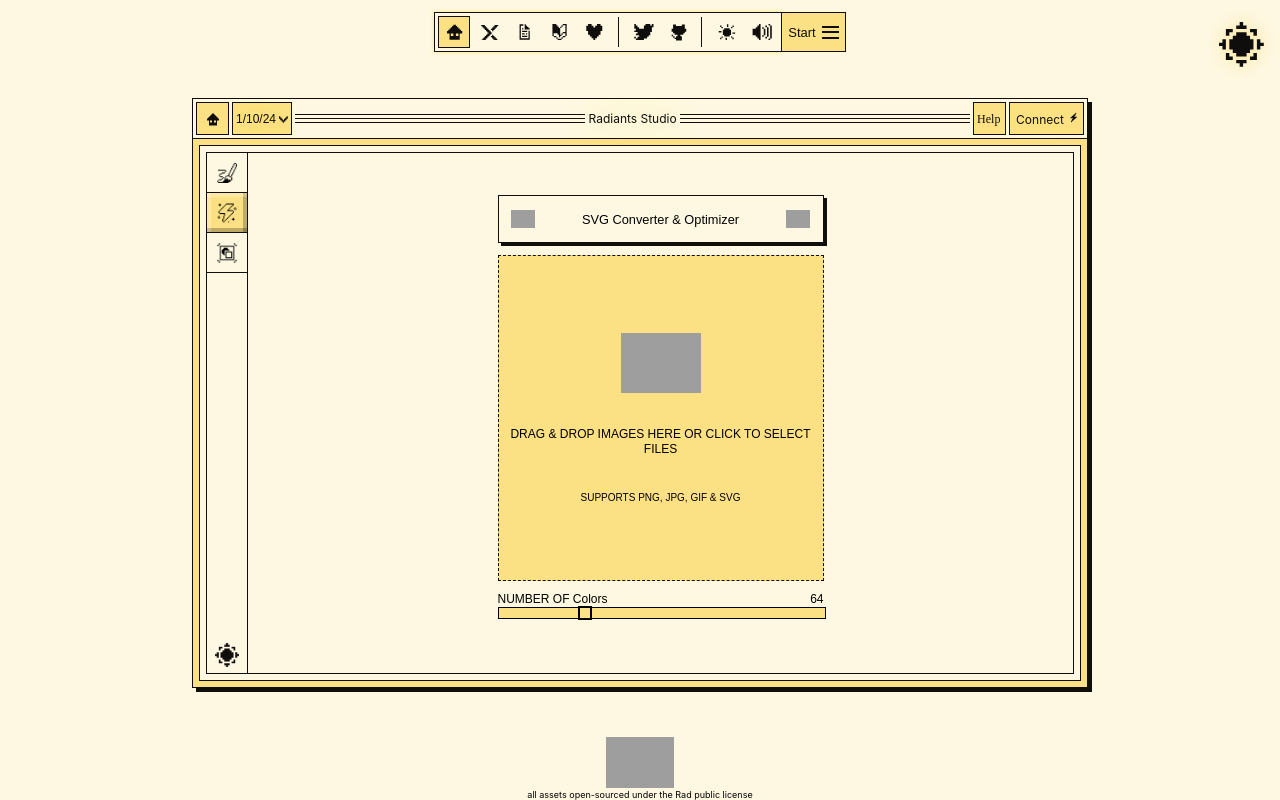
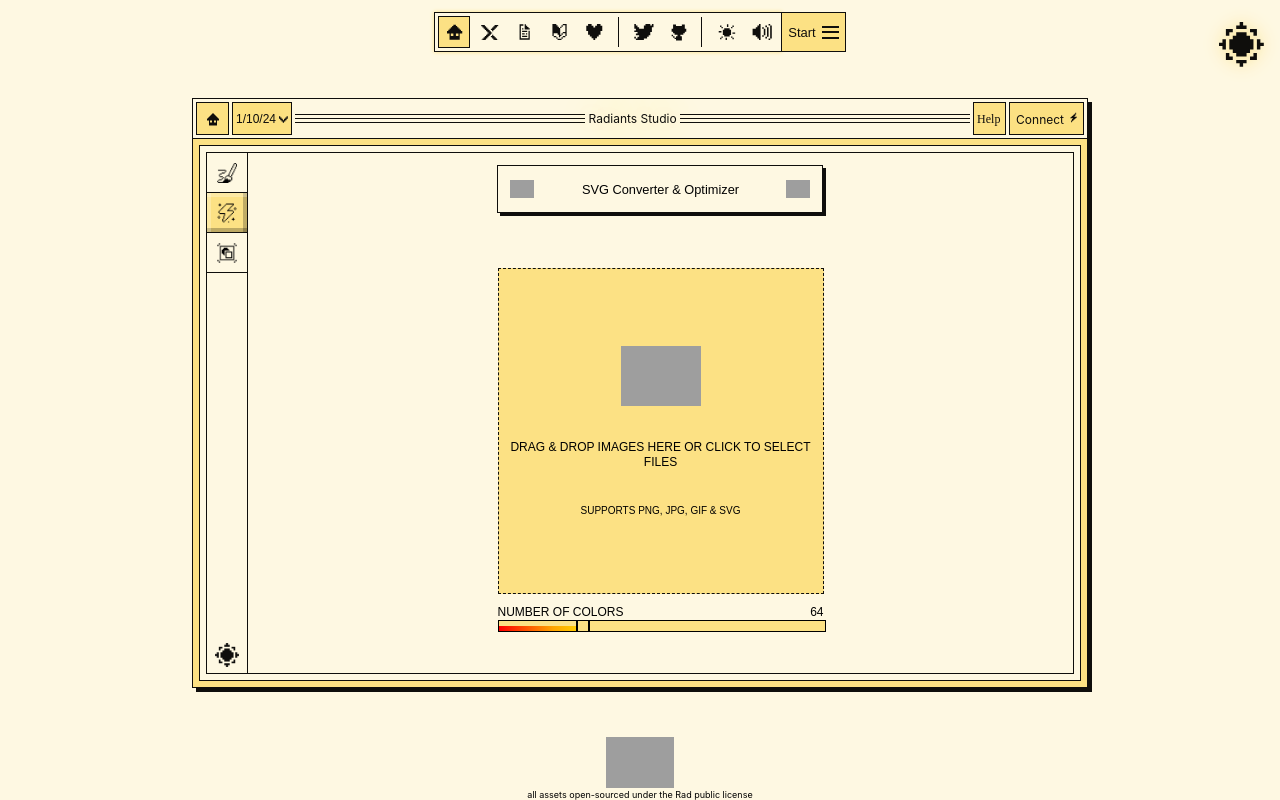
Before and after one commit to jjack404/radiant-studio, a React (Create React App) app: page / in a window 1280 px wide. Both pictures are taken after a click on the button 227 px from the left and 213 px from the top of the page. Built offline with nearby package versions, Linux system fonts and the light colour scheme; grey boxes are pictures that could not be loaded; a web font is replaced by a local one.

Commit message:
Custom color slider styling, etc

```diff
--- a/src/components/Window/Window.module.css
+++ b/src/components/Window/Window.module.css
@@ -477,3 +477,9 @@ a {
     display: flex;
   }
 }
+
+@media (min-width: 991px) {
+  .contentArea {
+    max-height: 599px;
+  }
+}
--- a/src/components/Window/WindowTabs/BgRemover/BgRemover.module.css
+++ b/src/components/Window/WindowTabs/BgRemover/BgRemover.module.css
@@ -42,6 +42,11 @@
 }
 
 @media (min-width: 991px) {
+  .headerWrap {
+    position: absolute;
+    top: 54px;
+  }
+
   .header {
     margin: 12px 0 0 0 !important;
   }
@@ -125,11 +130,14 @@
     max-height: auto;
     height: auto;
     width: auto;
+    margin: auto;
   }
 
   .processedImage {
     min-width: 20dvw;
+    max-width: 326px;
     min-height: 20dvw;
+    margin-top: 24px;
   }
 }
 
--- a/src/components/Window/WindowTabs/DropZone/DropZone.module.css
+++ b/src/components/Window/WindowTabs/DropZone/DropZone.module.css
@@ -48,3 +48,10 @@
       max-width: 326px;
     }
   }
+
+  @media (min-width: 991px) {
+
+    .dropZone {
+      margin: calc(100% - 240px) 0 0 0 ;
+    }
+  }
--- a/src/components/Window/WindowTabs/SVGConverter/ColorSelector.jsx
+++ b/src/components/Window/WindowTabs/SVGConverter/ColorSelector.jsx
@@ -1,20 +1,28 @@
 import React, { useState } from 'react';
-import styles from './SvgConverter.module.css';
+import styles from './ColorSelector.module.css';
 
 function ColorSelector() {
   const [colorCount, setColorCount] = useState(64);
 
   const handleSliderChange = (e) => {
-    setColorCount(e.target.value);
+    setColorCount(parseInt(e.target.value));
   };
+
+  // Calculate the width of the gradient cover
+  const gradientCoverWidth = 100 - ((colorCount / 256) * 100);
 
   return (
     <div className={styles.colorSelector}>
       <div className={styles.colorSelectorHeader}>
-        <label htmlFor="colorSlider" className={styles.colorCount}>NUMBER OF Colors</label>
+        <label htmlFor="colorSlider" className={styles.colorCount}>NUMBER OF COLORS</label>
         <span className={styles.colorCount}>{colorCount}</span>
       </div>
-      <div className={styles.colorSlider}>
+      <div className={styles.colorSliderContainer}>
+        <div className={styles.colorGradient}></div>
+        <div
+          className={styles.gradientCover}
+          style={{ width: `${gradientCoverWidth}%` }}
+        ></div>
         <input
           type="range"
           id="colorSlider"
--- /dev/null
+++ b/src/components/Window/WindowTabs/SVGConverter/ColorSelector.module.css
@@ -0,0 +1,109 @@
+.colorSelector {
+    display: flex;
+    margin: auto;
+    height: 50px;
+    width: 100%;
+    flex-direction: column;
+    justify-content: center;
+    gap: 3px;
+  }
+
+  .colorSelectorHeader {
+    display: flex;
+    width: 100%;
+    align-items: center;
+    gap: 6px 0;
+    color: rgba(0, 0, 0, 1);
+    justify-content: space-between;
+    font-size: 12px;
+    line-height: .9;
+  }
+
+  .colorCount {
+    align-self: stretch;
+    margin: auto 0;
+  }
+
+  .colorSliderContainer {
+    width: 100%;
+    position: relative;
+    height: 10px;
+    background-color: rgba(252, 225, 132, 1);
+    border: 1px solid rgba(0, 0, 0, 1);
+    overflow: hidden;
+  }
+
+  .colorGradient {
+    position: absolute;
+    height: 5px;
+    bottom: 0;
+    left: 0;
+    right: 0;
+    background: linear-gradient(to right, red, orange, yellow, green, blue, indigo, violet);
+    pointer-events: none;
+    z-index: 1;
+  }
+
+  .gradientCover {
+    position: absolute;
+    height: 5px;
+    bottom: 0;
+    right: 0;
+    background-color: rgba(252, 225, 132, 1);
+    z-index: 2;
+  }
+
+  .slider {
+    -webkit-appearance: none;
+    appearance: none;
+    width: 100%;
+    height: 10px;
+    background: transparent;
+    outline: none;
+    opacity: 1;
+    position: relative;
+    z-index: 3;
+    margin-left: -1px;
+    margin-right: -1px;
+}
+
+  .slider::-webkit-slider-thumb:active {
+    background-color: #fef8e2;
+  }
+
+  .slider::-webkit-slider-thumb {
+    -webkit-appearance: none;
+    appearance: none;
+    width: 14px;
+    height: 14px;
+    background: rgba(252, 225, 132, 1);
+    border: 2px solid rgba(0, 0, 0, 1);
+    cursor: pointer;
+    border-radius: 0;
+    margin-top:-4px;
+    position: relative;
+    z-index: 4;
+  }
+
+  .slider::-moz-range-thumb {
+    width: 14px;
+    height: 14px;
+    background: rgba(252, 225, 132, 1);
+    border: 2px solid rgba(0, 0, 0, 1);
+    cursor: pointer;
+    border-radius: 0;
+    position: relative;
+    z-index: 4;
+  }
+
+  .slider::-moz-range-thumb:active {
+    background-color: #fef8e2;
+  }
+
+  .slider::-webkit-slider-thumb:hover,
+  .slider::-webkit-slider-thumb:active,
+  .slider::-moz-range-thumb:hover,
+  .slider::-moz-range-thumb:active {
+    background-color: #fef8e2;
+    border-radius: 0;
+  }
--- a/src/components/Window/WindowTabs/SVGConverter/SvgConverter.module.css
+++ b/src/components/Window/WindowTabs/SVGConverter/SvgConverter.module.css
@@ -42,6 +42,11 @@
 }
 
 @media (min-width: 991px) {
+  .headerWrap {
+    position: absolute;
+    top: 54px;
+  }
+
   .header {
     margin: 12px 0 0 0 !important;
   }
--- a/src/components/Window/WindowTabs/VoteCreate/Creator/Creator.module.css
+++ b/src/components/Window/WindowTabs/VoteCreate/Creator/Creator.module.css
@@ -126,11 +126,14 @@
     min-height: 24px;
     width: 24px;
     height: 24px;
-    cursor: pointer; /* Add cursor change to indicate clickable */
+    cursor: pointer;
+    transition: .15s ease;
 }
 
 .colorSwatch.active {
-    transform: scale(0.8);
+    width: 20px;
+    min-height: 20px;
+    height: 20px !important;
     margin: 4px;
 }
 
--- a/src/components/Window/WindowTabs/VoteCreate/Creator/GridCanvas.jsx
+++ b/src/components/Window/WindowTabs/VoteCreate/Creator/GridCanvas.jsx
@@ -9,8 +9,8 @@ const GridCanvas = ({ showGrid }) => {
         if (!gridCanvas) return;
 
         // Set the actual size of the canvas
-        gridCanvas.width = 3200;
-        gridCanvas.height = 3200;
+        gridCanvas.width = 320;
+        gridCanvas.height = 320;
 
         // Scale down to fit container
         gridCanvas.style.width = '100%';
@@ -23,8 +23,8 @@ const GridCanvas = ({ showGrid }) => {
             const size = 32; // 32x32 grid
             const gridSize = gridCanvas.width / size;
 
-            ctx.strokeStyle = '#888888)';
-            ctx.lineWidth = 6; // Set grid line width to 1px
+            ctx.strokeStyle = '#cccccc';
+            ctx.lineWidth = 1; // Set grid line width to 1px
             for (let i = 0; i <= size; i++) {
                 const position = i * gridSize;
                 // Draw horizontal lines
--- a/src/components/Window/WindowTabs/VoteCreate/Creator/ToggleButton/ToggleButton.jsx
+++ b/src/components/Window/WindowTabs/VoteCreate/Creator/ToggleButton/ToggleButton.jsx
@@ -28,7 +28,7 @@ const styles = {
   },
   innerFill: {
     position: 'absolute',
-    top: '3.25px',
+    top: '3.465px',
     left: '3px',
     transition: 'transform 0.1s ease',
   },
--- a/src/components/Window/WindowTabs/VoteCreate/Vote/Vote.module.css
+++ b/src/components/Window/WindowTabs/VoteCreate/Vote/Vote.module.css
@@ -37,8 +37,9 @@
   flex-direction: column;
   height: 100%;
   width: 300px;
-  max-width: 200px;
+  max-width: 100%;
   margin: 0 auto;
+  transition: transform 0.2s ease, opacity 0.3s ease;
 }
 
 .card {
@@ -48,10 +49,11 @@
   max-width: 212px;
   width: 100%;
   /* Make each card take the full width of the stack */
-  transition: transform 0.2s ease, opacity 0.3s ease;
+  transition: transform 0.3s ease, opacity 0.3s ease;
   /* For smooth transitions */
   border: 1px solid #0f0e0c;
   border-bottom: 0;
+  margin: 0;
 }
 
 @media (min-width: 300px) {
@@ -159,6 +161,7 @@
 .BadButton svg,
 .RadButton svg {
   width: 15px;
+  color: #0f0e0c;
 }
 
 @media (min-width: 300px) {
@@ -204,6 +207,7 @@
 
   .voteWrapper {
     height: 100%;
+    width: 97%;
     margin: auto;
     align-self: center;
   }
@@ -212,6 +216,7 @@
 @media (min-width: 768px) {
 
   .voteWrapper {
+    height: 0;
   }
 
   .cardsWrapper {
@@ -239,14 +244,14 @@
     display: flex;
     height: 0%;
     width: 100%;
-    max-width: 442px;
+    max-width: 500px;
     translate: 0 -230px;
   }
 
   .BadButton,
   .RadButton {
-    height: 69px;
-    width: 48px;
+    height: 88px;
+    width: 70px;
   }
 
   .BadButton svg,
@@ -273,5 +278,4 @@
   margin: auto;
   align-items: center;
   transform: translateY(-30%);
-
 }
--- a/src/components/Window/WindowTabs/VoteCreate/VoteCreateContainer.module.css
+++ b/src/components/Window/WindowTabs/VoteCreate/VoteCreateContainer.module.css
@@ -48,10 +48,13 @@
 
   .tabContainer {
     margin: 0 auto;
-  }
+      }
+
+
   .tabWrapper {
   }
 }
+
 
 .tab {
   align-self: stretch;
```
Also changed, not shown: public/assets/thumb-down-icon.svg (added), public/assets/thumb-up-icon.svg (added).
